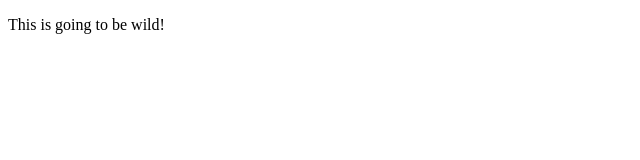
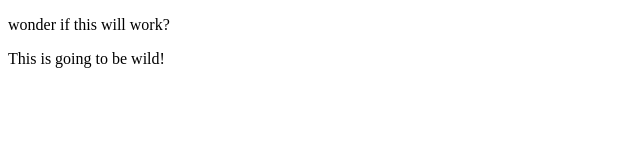
Before and after one commit to parkerf23/start_New, a plain HTML site: page index.html in a window 1280 px wide. Shown: the whole page, without its empty margins (0-640 px from the left). Drawn offline with Linux system fonts and the light colour scheme.

Commit message:
Update index.html

```diff
--- a/index.html
+++ b/index.html
@@ -6,6 +6,8 @@
 </head>
 <body>
 
+    <p> wonder if this will work?</p>
+
     <p>This is going to be wild!</p>
 
 </body>
```
